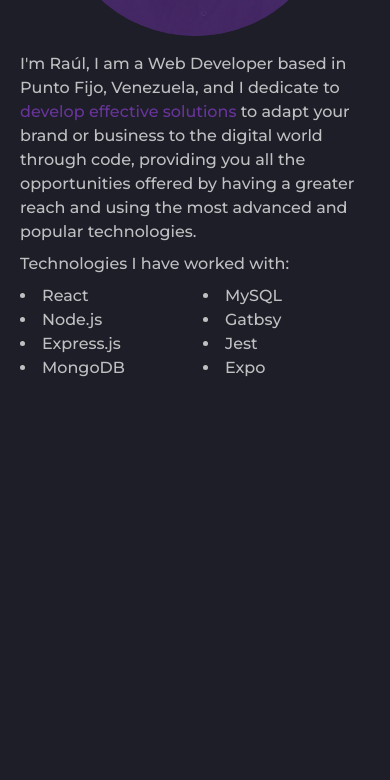
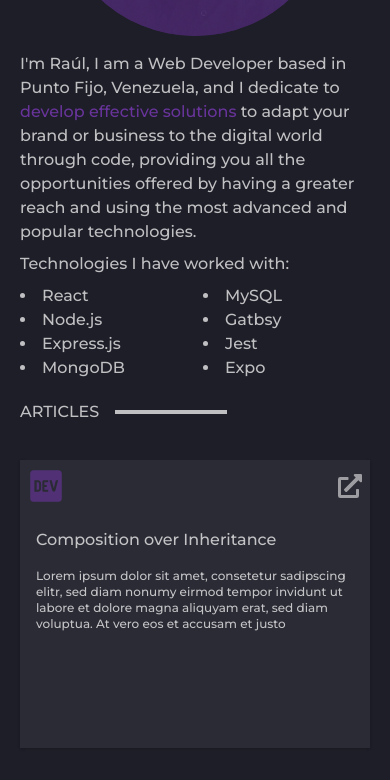
Before and after one commit to rjchirinos/portfoliov3, a Gatsby site: page / in a window 390 px wide. Shown: the part 912-1692 px from the top of the page. Before the commit the page ends 1308 px from the top, so only its background shows below. Built offline with nearby package versions, Linux system fonts and the light colour scheme; Gatsby itself is replaced by a stand-in of ours.

Commit message:
Create mobile article card

```diff
--- /dev/null
+++ b/src/components/Article/Article.js
@@ -0,0 +1,21 @@
+import React from 'react';
+import { FaDev, FaExternalLinkAlt } from 'react-icons/fa';
+
+const Article = ({ href, title, desc }) => {
+    return (
+        <div className="bg-background-light w-100 shadow h-72 p-2 overflow-hidden">
+            <div className="w-100 flex justify-between text-2xl items-center">
+                <span className="text-primary-t2 text-4xl"><FaDev /></span>
+                <a className="text-text-t2" href={href} target="_blank" rel="noopener noreferrer">
+                    <FaExternalLinkAlt />
+                </a>
+            </div>
+            <div className="px-2 py-4 overflow-hidden">
+                <h3 className="py-2">{title}</h3>
+                <p className="text-xs h-28 overflow-hidden py-2">{desc}</p>
+            </div>
+        </div>
+    );
+}
+
+export default Article;
--- a/src/sections/App/App.js
+++ b/src/sections/App/App.js
@@ -1,5 +1,6 @@
 import React from 'react';
 import About from '../About/About';
+import Articles from '../Articles/Articles';
 import Header from '../Header/Header';
 
 const App = () => {
@@ -7,6 +8,7 @@ const App = () => {
         <div className="max-w-screen-xl m-auto">
             <Header />
             <About />
+            <Articles />
         </div>
     );
 }
--- /dev/null
+++ b/src/sections/Articles/Articles.js
@@ -0,0 +1,21 @@
+import React from 'react';
+import Article from '../../components/Article/Article';
+import Layout from '../../components/Layout/Layout';
+
+const Articles = () => {
+    return (
+        <section id="articles">
+            <Layout title="Articles">
+                <div className="py-8">
+                    <Article
+                        href={"google.com"}
+                        title={"Composition over Inheritance"}
+                        desc={"Lorem ipsum dolor sit amet, consetetur sadipscing elitr, sed diam nonumy eirmod tempor invidunt ut labore et dolore magna aliquyam erat, sed diam voluptua. At vero eos et accusam et justo"}
+                    />
+                </div>
+            </Layout>
+        </section>
+    );
+}
+
+export default Articles;
--- a/tailwind.config.js
+++ b/tailwind.config.js
@@ -21,7 +21,8 @@ module.exports = {
         light2: "#383842"
       },
       text: {
-        DEFAULT: "rgba(255, 255, 255, 0.72)"
+        DEFAULT: "rgba(255, 255, 255, 0.72)",
+        t2: "rgba(255, 255, 255, 0.54)"
       }
     },
     backgroundPosition: {
```
